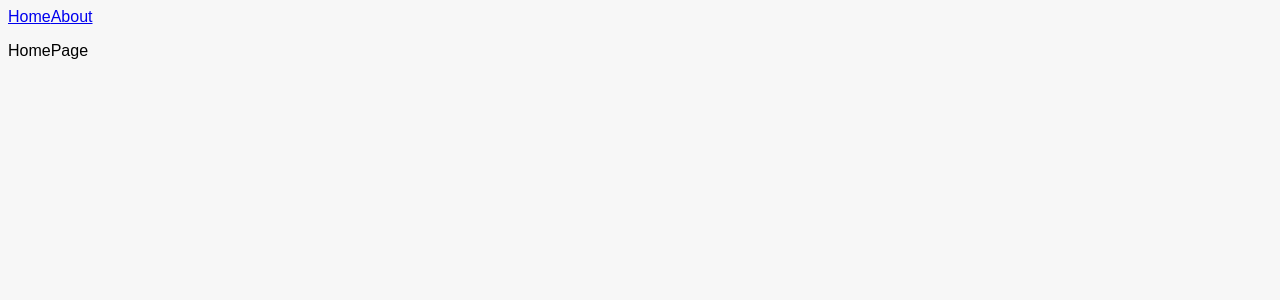
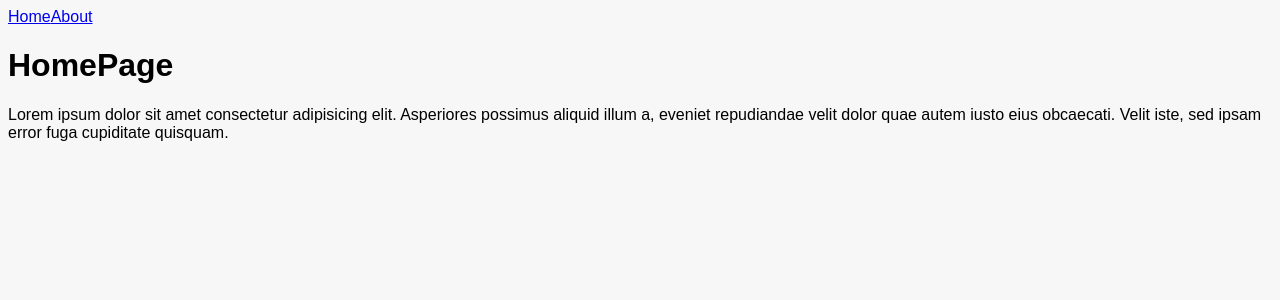
Before and after one commit to mattperkins/routerV4, a React (Create React App) app: page / in a window 1280 px wide. Shown: the top 300 px of the page. Built offline with nearby package versions, Linux system fonts and the light colour scheme.

Commit message:
add content to pages

```diff
--- a/src/Pages/index.js
+++ b/src/Pages/index.js
@@ -1,4 +1,16 @@
 import React from 'react'
 
-export const HomePage = () => (<p>HomePage</p>)
-export const AboutPage = () => (<p>AboutPage</p>)
+export const HomePage = () => (
+<div>
+<h1>HomePage</h1>
+<p>Lorem ipsum dolor sit amet consectetur adipisicing elit. Asperiores possimus aliquid illum a, eveniet repudiandae velit dolor quae autem iusto eius obcaecati. Velit iste, sed ipsam error fuga cupiditate quisquam.</p>
+</div>
+)
+
+
+export const AboutPage = () => (
+<div>
+<h1>AboutPage</h1>
+<p>Asperiores possimus aliquid illum a, eveniet repudiandae velit dolor quae autem iusto eius obcaecati. Velit iste, sed ipsam error fuga cupiditate quisquam.Lorem ipsum dolor sit amet consectetur adipisicing elit.</p>
+</div>
+)
```
